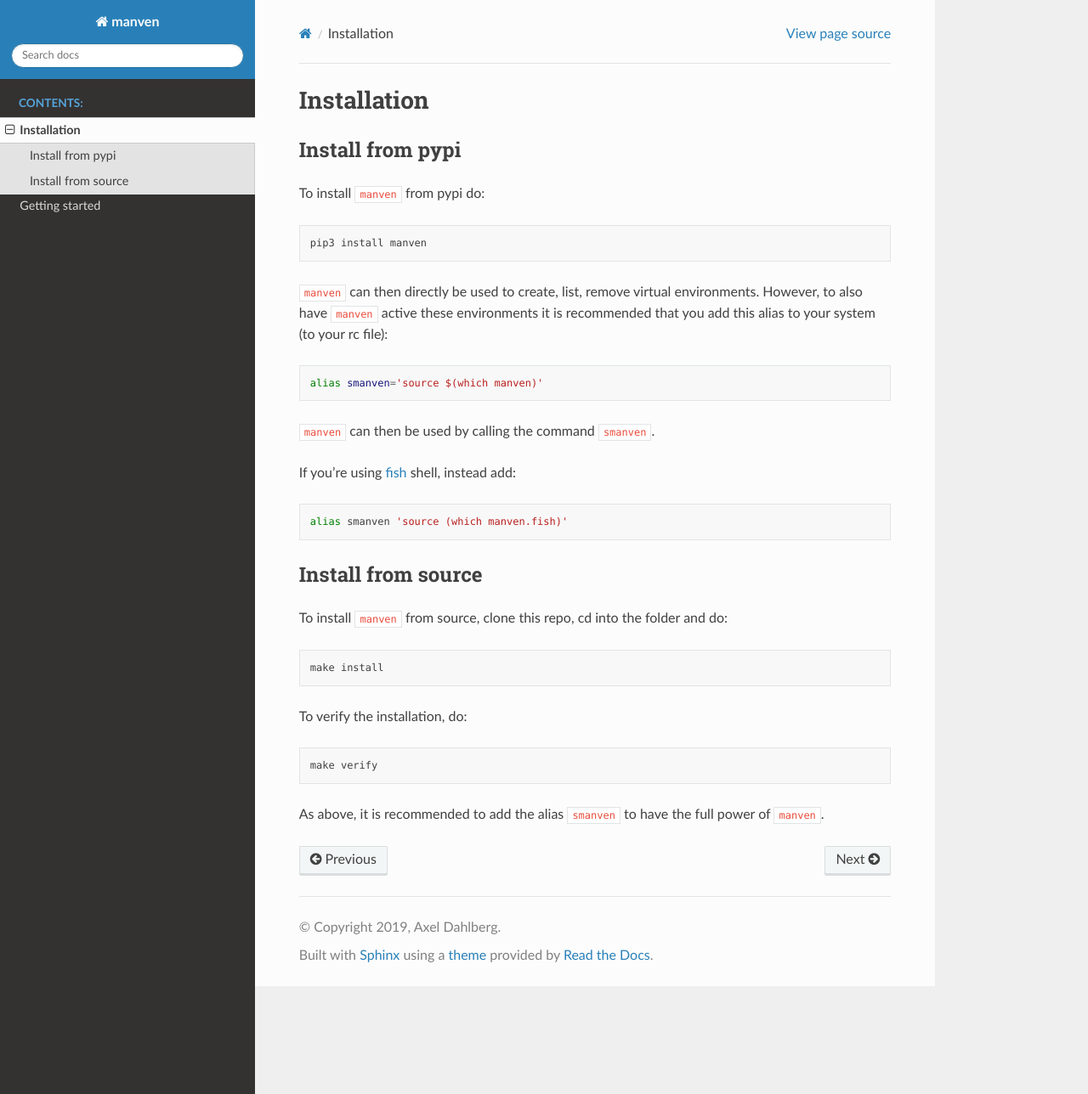
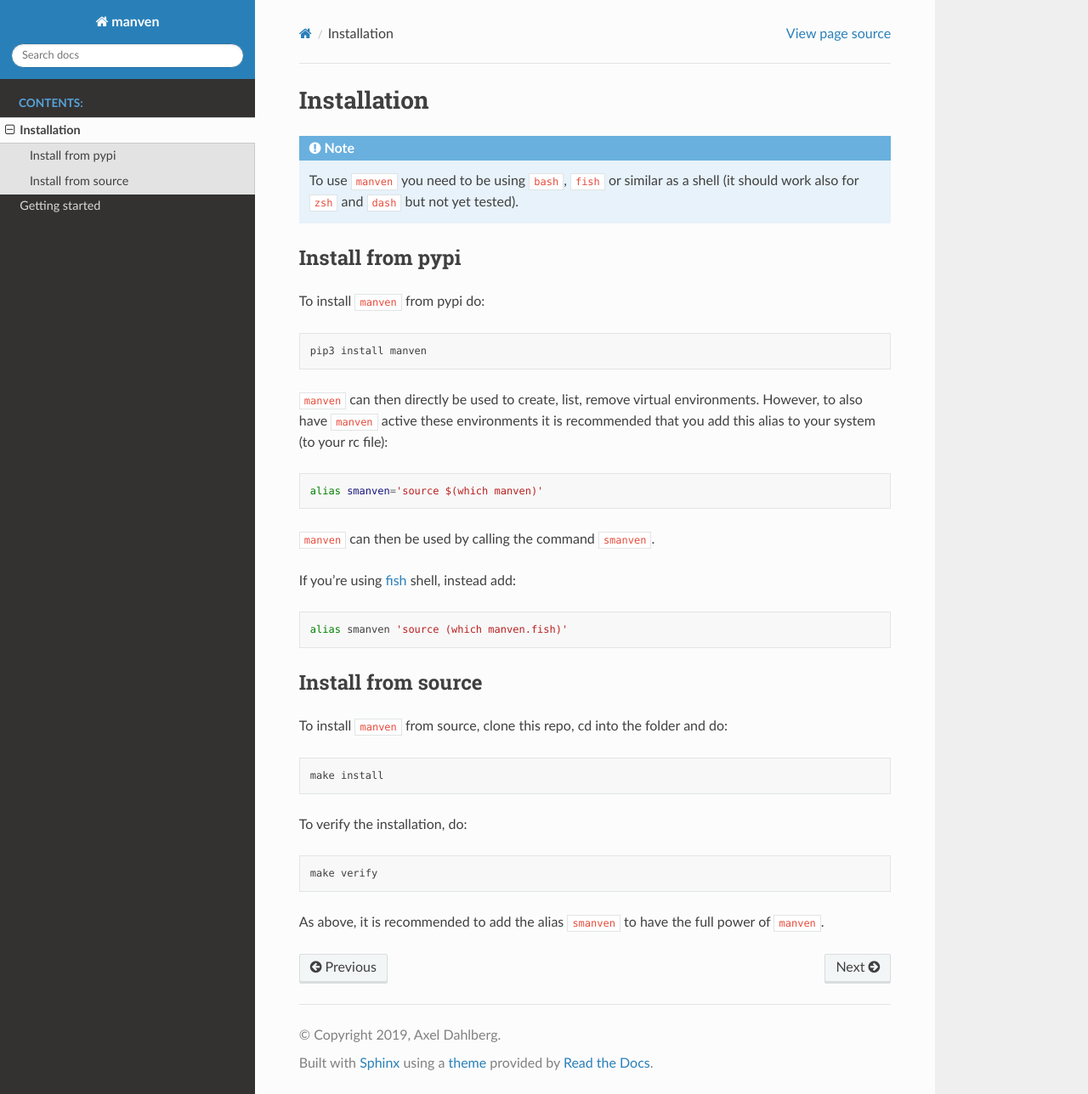
Before and after one commit to AckslD/manven, a Sphinx documentation site: the page built from docs/installation.rst, in a window 1280 px wide and 1288 px high. Shown: the whole window at 85% size. Built offline with Sphinx 7.4.7 and the Read the Docs theme 2.0.0, drawn with Linux system fonts in a browser that asks for light colours.

Commit message:
Added note on requiring shell

```diff
--- a/docs/installation.rst
+++ b/docs/installation.rst
@@ -1,5 +1,9 @@
 Installation
 ============
+
+.. note::
+
+   To use ``manven`` you need to be using ``bash``, ``fish`` or similar as a shell (it should work also for ``zsh`` and ``dash`` but not yet tested).
 
 Install from pypi
 -----------------
```
